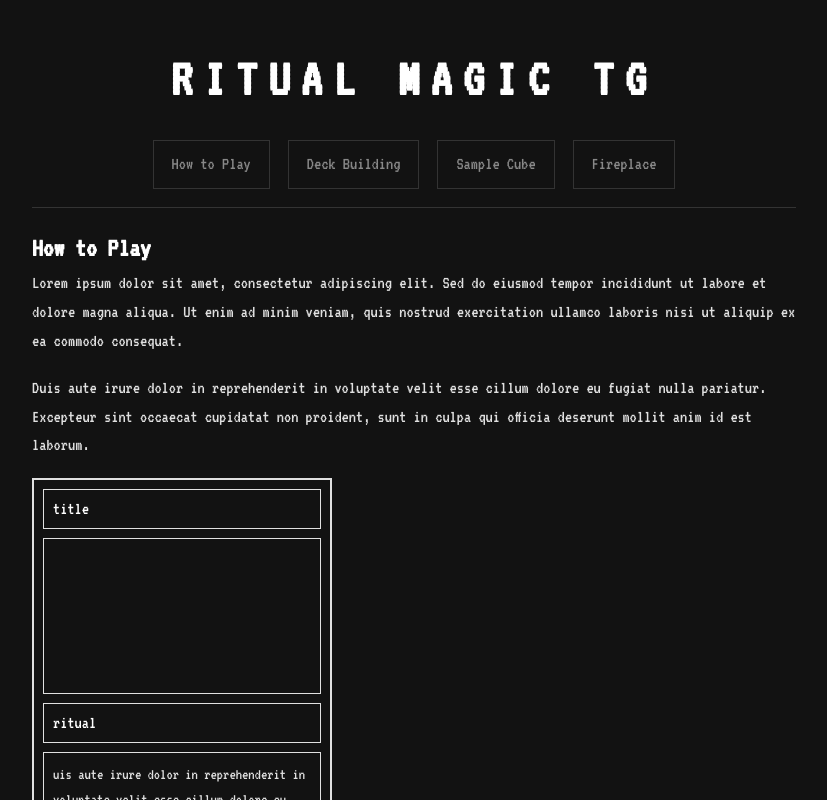
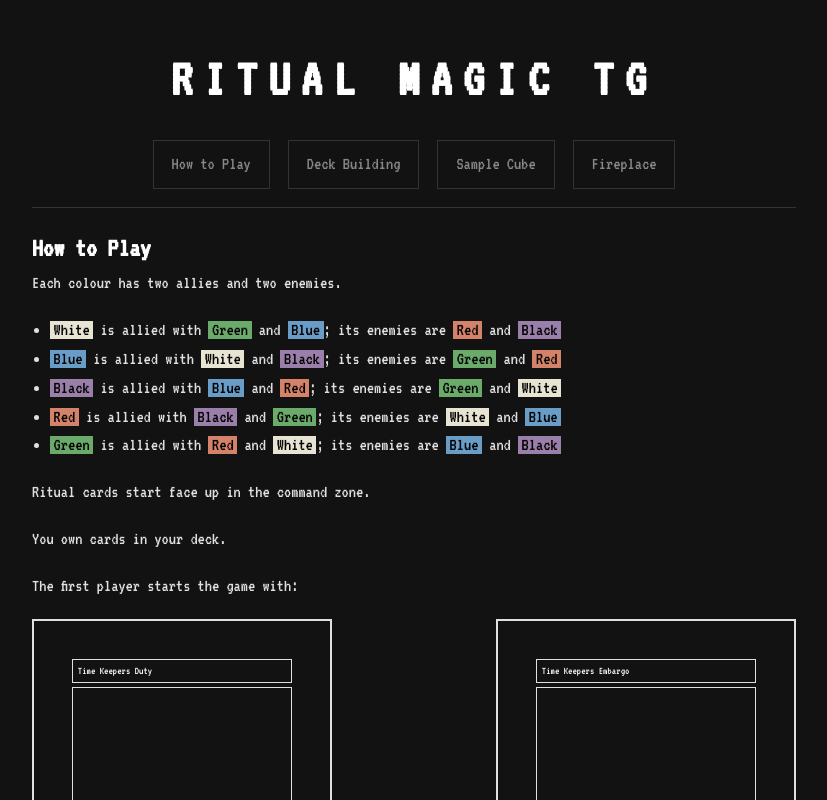
Before and after one commit to Code-Conjurer/ritual-mtg, a SvelteKit app: page /how-to-play in a window 1280 px wide. Shown: the top 800 px of the page, without its empty margins (226-1053 px from the left). Built offline with nearby package versions, Linux system fonts and the light colour scheme.

Commit message:
updated how to play

```diff
--- a/src/lib/components/Card.svelte
+++ b/src/lib/components/Card.svelte
@@ -24,22 +24,23 @@
 		max-width: 300px;
 		background: var(--color-bg);
 		border: 2px solid var(--color-text);
-		padding: var(--space-sm);
+		padding: 3cqw;
 		box-sizing: border-box;
+		container-type: inline-size;
 	}
 
 	.card-inner {
 		display: flex;
 		flex-direction: column;
 		height: 100%;
-		gap: var(--space-sm);
+		gap: 2cqw;
 	}
 
 	.card-title {
 		flex-shrink: 0;
 		border: 1px solid var(--color-text);
-		padding: var(--space-xs) var(--space-sm);
-		font-size: var(--text-sm);
+		padding: 1cqw 2cqw;
+		font-size: 5cqw;
 		color: var(--color-text-bright);
 	}
 
@@ -52,16 +53,17 @@
 	.card-type {
 		flex-shrink: 0;
 		border: 1px solid var(--color-text);
-		padding: var(--space-xs) var(--space-sm);
-		font-size: var(--text-sm);
+		padding: 1cqw 2cqw;
+		font-size: 5cqw;
 		color: var(--color-text-bright);
 	}
 
 	.card-text {
 		flex: 4 1 0;
 		border: 1px solid var(--color-text);
-		padding: var(--space-sm);
-		font-size: var(--text-xs);
+		padding: 2cqw;
+		font-size: 4cqw;
+		line-height: 1.3;
 		color: var(--color-text);
 		overflow: hidden;
 	}
--- a/src/routes/how-to-play/+page.svelte
+++ b/src/routes/how-to-play/+page.svelte
@@ -5,24 +5,77 @@
 
 <Section title="How to Play">
 	<p>
-		Lorem ipsum dolor sit amet, consectetur adipiscing elit. Sed do eiusmod tempor
-		incididunt ut labore et dolore magna aliqua. Ut enim ad minim veniam, quis nostrud
-		exercitation ullamco laboris nisi ut aliquip ex ea commodo consequat.
+		Each colour has two allies and two enemies.
+	</p>
+	<ul>
+		<li><span class='color-white'>White</span> is allied with <span class='color-green'>Green</span> and <span class='color-blue'>Blue</span>; its enemies are <span class='color-red'>Red</span> and <span class='color-black'>Black</span></li>
+		<li><span class='color-blue'>Blue</span> is allied with <span class='color-white'>White</span> and <span class='color-black'>Black</span>; its enemies are <span class='color-green'>Green</span> and <span class='color-red'>Red</span></li>
+		<li><span class='color-black'>Black</span> is allied with <span class='color-blue'>Blue</span> and <span class='color-red'>Red</span>; its enemies are <span class='color-green'>Green</span> and <span class='color-white'>White</span></li>
+		<li><span class='color-red'>Red</span> is allied with <span class='color-black'>Black</span> and <span class='color-green'>Green</span>; its enemies are <span class='color-white'>White</span> and <span class='color-blue'>Blue</span></li>
+		<li><span class='color-green'>Green</span> is allied with <span class='color-red'>Red</span> and <span class='color-white'>White</span>; its enemies are <span class='color-blue'>Blue</span> and <span class='color-black'>Black</span></li>
+	</ul>
+	<p>
+		Ritual cards start face up in the command zone.
 	</p>
 	<p>
-		Duis aute irure dolor in reprehenderit in voluptate velit esse cillum dolore eu
-		fugiat nulla pariatur. Excepteur sint occaecat cupidatat non proident, sunt in
-		culpa qui officia deserunt mollit anim id est laborum.
+		You own cards in your deck.
 	</p>
-	<!-- <div class='card-container'> -->
-		<Card title='title' type='ritual' text='uis aute irure dolor in reprehenderit in voluptate velit esse cillum dolore eu
-			fugiat nulla pariatur. Excepteur sint occaecat cupidatat non proident, sunt in
-			culpa qui officia deserunt mollit a'/>
-	<!-- </div> -->
+	<p>
+		The first player starts the game with:
+	</p>
+	<div class="card-container">
+		<Card title='Time Keepers Duty' type='Ritual' text=
+		'At the beginning of your end step, remove a time counter from each Arc Ritual; then each player moves the top X cards of their library to the next player from them, where X is the number of time counters on Arc Rituals in that players command zone
+		'/>
+		<Card title='Time Keepers Embargo' type='Ritual' text="
+		Players don't draw their initial hands
+
+		foo
+		"/>
+	</div>
+
+		<!-- <Card title='title' type='ritual' text=''/> -->
 </Section>
 
-<!-- <style>
+<style>
+	ul {
+		padding-left: 1rem;
+		padding-bottom: 1rem;
+	}
+
 	.card-container {
-		height: 10rem;
+		display: flex;
+		justify-content: space-between;
+		/* height: 400px; */
 	}
-	</style> -->
+
+	.color-white {
+	background-color: var(--mtg-white);
+	color: #000;
+	padding: 0 0.2em;
+}
+
+.color-blue {
+	background-color: var(--mtg-blue);
+	color: #000;
+	padding: 0 0.2em;
+}
+
+.color-black {
+	background-color: var(--mtg-black);
+	color: #000;
+	padding: 0 0.2em;
+}
+
+.color-red {
+	background-color: var(--mtg-red);
+	color: #000;
+	padding: 0 0.2em;
+}
+
+.color-green {
+	background-color: var(--mtg-green);
+	color: #000;
+	padding: 0 0.2em;
+}
+</style>
```
Also changed, not shown: src/lib/styles/theme.css.
